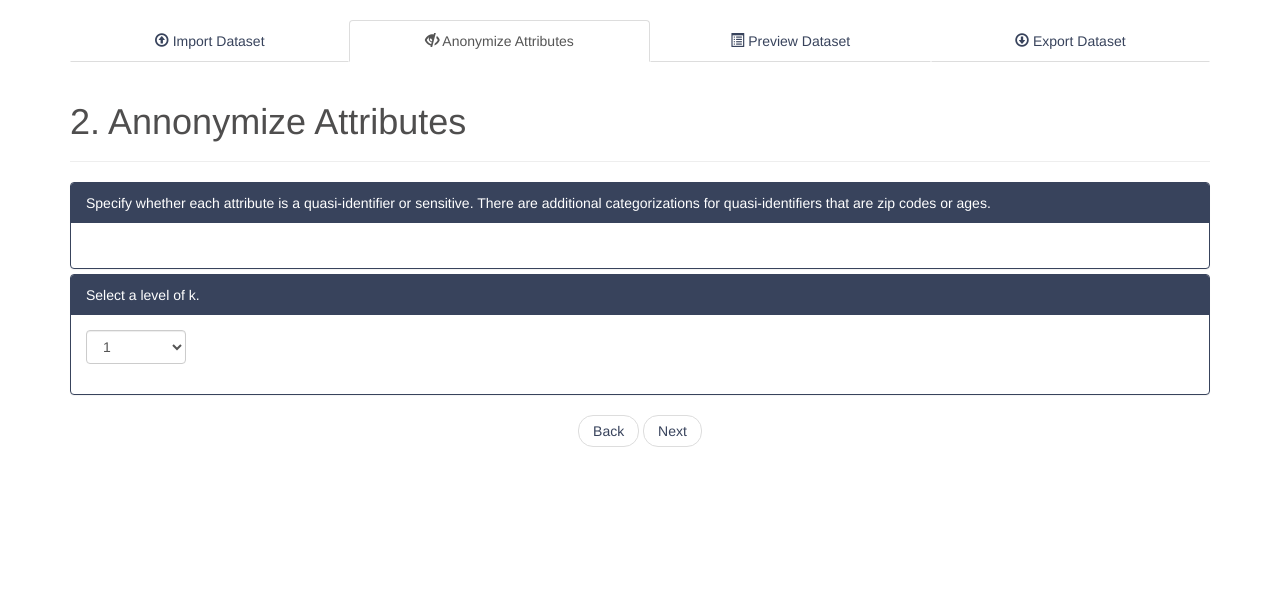
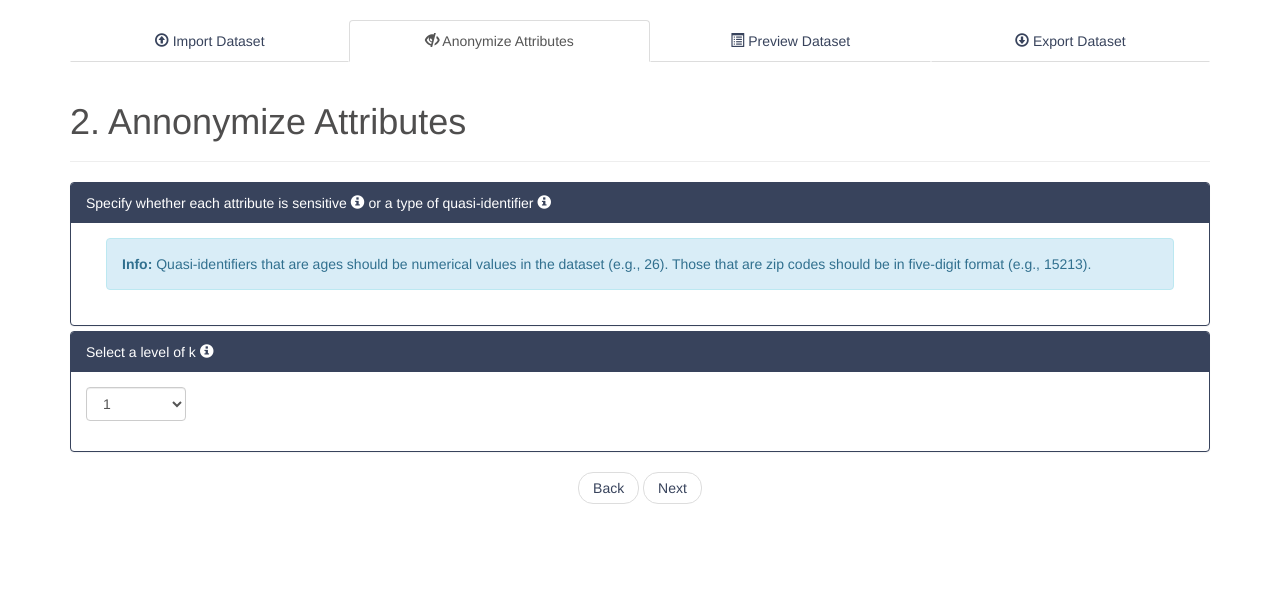
Before and after one commit to hhabib/anonymization-tool, a Flask app: page /anonymize.html in a window 1280 px wide. Shown: the part 52-650 px from the top of the page. Run offline with Flask 2, Linux system fonts and the light colour scheme; some libraries are stand-ins or nearby versions.

Commit message:
added tool tips to anonymization page

```diff
--- a/app/code/static/js/categorize_attr.js
+++ b/app/code/static/js/categorize_attr.js
@@ -11,7 +11,7 @@ $(document).ready(function() {
 
         for(var attr in attributes) {
             html += '<tr>\r\n';
-            html += '<td>' + attributes[attr] + '</td>\r\n<td><select class=\"form-control\" id=\"' + attributes[attr] + '\" style=\"width: 300px\">\r\n<option value=\"insensitive\">Sensitive</option>\r\n<option value=\"identifying\">Quasi-Identifier</option>\r\n<option value=\"age\">--> Age</option>\r\n<option value=\"zip\">--> Zip</option>\r\n</select></td>\r\n';
+            html += '<td>' + attributes[attr] + '</td>\r\n<td><select class=\"form-control\" id=\"' + attributes[attr] + '\" style=\"width: 300px\">\r\n<option value=\"insensitive\">Sensitive</option>\r\n<option value=\"identifying\">Quasi-Identifier (general)</option>\r\n<option value=\"age\">Quasi-Identifier (age)</option>\r\n<option value=\"zip\">Quasi-identifier (zip)</option>\r\n</select></td>\r\n';
             html += '</tr>\r\n<br>';
         }
         html += '</tbody></form>';
@@ -19,6 +19,9 @@ $(document).ready(function() {
         $('#attrList').html(html);
 
      });
+
+    // Enable Bootstrap tooltips
+    $('[data-toggle="tooltip"]').tooltip();
 
 });
 
--- a/app/code/templates/anonymize.html
+++ b/app/code/templates/anonymize.html
@@ -25,13 +25,16 @@
         </div>
         <div class="panel-group">
             <div class="panel panel-primary">
-                <div class="panel-heading">Specify whether each attribute is a quasi-identifier or sensitive. There are additional categorizations for quasi-identifiers that are zip codes or ages.</div>
+                <div class="panel-heading">Specify whether each attribute is sensitive <span class="glyphicon glyphicon-info-sign" data-toggle="tooltip" title='Attributes labeled as sensitive will remain as they were in the original dataset'></span> or a type of quasi-identifier <span class="glyphicon glyphicon-info-sign" data-toggle="tooltip" title='A quasi-idenfier is an attribute about the data subjects, like age or race, to which anonymization should be applied'></span> </div>
                 <div class="panel-body">
+                    <div class="alert alert-info">
+                        <strong>Info:</strong> Quasi-identifiers that are ages should be numerical values in the dataset (e.g., 26). Those that are zip codes should be in five-digit format (e.g., 15213).
+                    </div>
                     <div class="form-group" id="attrList"></div>
                 </div>
             </div>
             <div class="panel panel-primary">
-                <div class="panel-heading">Select a level of k.</div>
+                <div class="panel-heading">Select a level of k <span class="glyphicon glyphicon-info-sign" data-toggle="tooltip" title='The level of k is the minimum number of data points are grouped together based on their quasi-identifiers.'></span></div>
                 <div class="panel-body">
                     <div class="form-group">
                         <select class="form-control" id="klevel" style="width: 100px">
```
